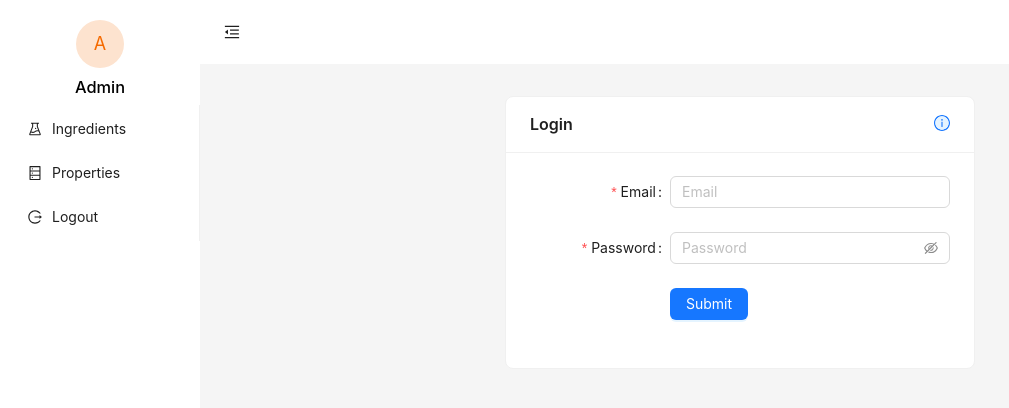
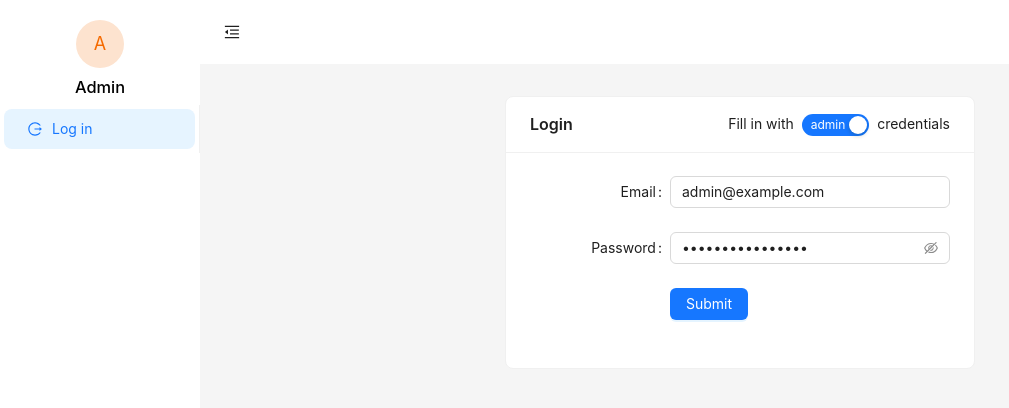
Before and after one commit to eyudina/ingredient-checker, a React (Create React App) app: page /ingredient-checker/login in a window 1280 px wide. Shown: the top 408 px of the page, without its empty margins (0-1009 px from the left). Built offline with nearby package versions, Linux system fonts and the light colour scheme.

Commit message:
Add user auth

```diff
--- a/src/App.tsx
+++ b/src/App.tsx
@@ -1,13 +1,17 @@
 import "./App.css";
-import { BrowserRouter, Routes, Route } from "react-router-dom";
+import { BrowserRouter, Routes, Route, Navigate } from "react-router-dom";
 import { Provider } from "react-redux";
 import store from "redux/store";
 import LoginPage from "components/LoginPage";
 import AppLayout from "components/AppLayout";
 import { PropertiesTable } from "components/PropertiesTable";
 import { IngredientsTable } from "components/IngredientsTable";
+import { userHasFeature } from "utils";
+import { Feature } from "types";
 
 const App = () => {
+  const currentUser = store.getState().auth.user;
+
   return (
     <Provider store={store}>
       <BrowserRouter basename="/ingredient-checker">
@@ -16,6 +20,7 @@ const App = () => {
             <Route index element={<IngredientsTable />} />
             <Route path="properties" element={<PropertiesTable />} />
             <Route path="login" element={<LoginPage />} />
+            <Route path="*" element={<Navigate to="/" />} />
           </Route>
         </Routes>
       </BrowserRouter>
--- a/src/components/AppLayout.tsx
+++ b/src/components/AppLayout.tsx
@@ -9,6 +9,10 @@ import {
   MenuFoldOutlined,
   MenuUnfoldOutlined,
 } from "@ant-design/icons";
+import { Feature } from "types";
+import { useSelector } from "react-redux";
+import { RootState } from "redux/store";
+import { userHasFeature } from "utils";
 
 const { Header, Sider, Content } = Layout;
 const { useBreakpoint } = Grid;
@@ -20,6 +24,7 @@ const items = [
     label: "Ingredients",
     icon: <ExperimentOutlined />,
     path: "/",
+    requiredFeatures: [Feature.ingredientIndex],
   },
   {
     key: "properties",
@@ -27,15 +32,24 @@ const items = [
     label: "Properties",
     icon: <DatabaseOutlined />,
     path: "/properties",
+    requiredFeatures: [],
   },
   {
     key: "logout",
     type: "item",
-    label: "Logout",
+    label: "Log out",
     icon: <LogoutOutlined />,
-    path: "/login",
+    path: "/logout",
   },
 ];
+
+const loginMenuItem = {
+  key: "login",
+  type: "item",
+  label: "Log in",
+  icon: <LogoutOutlined />,
+  path: "/login",
+};
 
 export const AppLayout = () => {
   const screens = useBreakpoint();
@@ -45,6 +59,8 @@ export const AppLayout = () => {
   const [pageTitle, setPageTitle] = useState("Ingredients");
   const [selectedKey, setSelectedKey] = useState("/");
   const location = useLocation();
+
+  const currentUser = useSelector((state: RootState) => state.auth.user);
 
   const {
     token: { colorBgContainer },
@@ -93,11 +109,25 @@ export const AppLayout = () => {
           <h3 style={{ marginTop: "10px" }}>Admin</h3>
         </div>
         <Menu theme="light" selectedKeys={[selectedKey]} mode="inline">
-          {items.map((item) => (
-            <Menu.Item key={item.key} icon={item.icon}>
-              <Link to={item.path}>{item.label}</Link>
+          {currentUser &&
+            items
+              .filter(
+                (item) =>
+                  !item.requiredFeatures ||
+                  item.requiredFeatures.some((requiredFeature) =>
+                    userHasFeature(currentUser, requiredFeature)
+                  )
+              )
+              .map((item) => (
+                <Menu.Item key={item.key} icon={item.icon}>
+                  <Link to={item.path}>{item.label}</Link>
+                </Menu.Item>
+              ))}
+          {!currentUser && (
+            <Menu.Item key={loginMenuItem.key} icon={loginMenuItem.icon}>
+              <Link to={loginMenuItem.path}>{loginMenuItem.label}</Link>
             </Menu.Item>
-          ))}
+          )}
         </Menu>
       </Sider>
       <Layout>
--- a/src/components/LoginPage.tsx
+++ b/src/components/LoginPage.tsx
@@ -1,32 +1,56 @@
 import { useState } from "react";
-import { useDispatch } from "react-redux";
+import { useSelector, useDispatch } from "react-redux";
 import { useNavigate } from "react-router-dom";
-import { Card, Form, Input, Button, Tooltip, message } from "antd";
-import { InfoCircleTwoTone, UserOutlined } from "@ant-design/icons";
-import { TUser, UserRole } from "types";
-import { mockUserList } from "../mocks/mocks";
-import { loginFailure, loginSuccess } from "../redux/authSlice";
+import { Card, Form, Input, Button, Switch, message } from "antd";
+import { UserRole } from "types";
+import { loginSuccess } from "../redux/authSlice";
+import { RootState } from "redux/store";
 
 const LoginPage = () => {
-  const [email, setEmail] = useState<string | undefined>(undefined);
-  const [password, setPassword] = useState<string | undefined>(undefined);
-
   const dispatch = useDispatch();
   const navigate = useNavigate();
 
-  const handleSubmit = (values: TUser) => {
-    const user = mockUserList.find(
+  const { users } = useSelector((state: RootState) => state.auth);
+
+  const [isSwitchOn, setIsSwitchOn] = useState<boolean>(true);
+  const [email, setEmail] = useState<string>(
+    isSwitchOn
+      ? users.find((user) => user.role === UserRole.admin)?.email || ""
+      : users.find((user) => user.role === UserRole.user)?.email || ""
+  );
+  const [password, setPassword] = useState<string>(
+    isSwitchOn
+      ? users.find((user) => user.role === UserRole.admin)?.password || ""
+      : users.find((user) => user.role === UserRole.user)?.password || ""
+  );
+
+  const handleSubmit = () => {
+    const user = users.find(
       (user) => user.email === email && user.password === password
     );
 
     if (user?.role && Object.values(UserRole).includes(user.role)) {
-      dispatch(loginSuccess({ email }));
+      dispatch(loginSuccess({ user }));
       navigate("/");
       message.success("Login successful");
     } else {
-      dispatch(loginFailure({ error: "Invalid email or password" }));
       message.error("Invalid email or password");
     }
+  };
+
+  const handleSwitchChange = (checked: boolean) => {
+    setIsSwitchOn(checked);
+
+    setEmail(
+      checked
+        ? users.find((user) => user.role === UserRole.admin)?.email || ""
+        : users.find((user) => user.role === UserRole.user)?.email || ""
+    );
+    setPassword(
+      checked
+        ? users.find((user) => user.role === UserRole.admin)?.password || ""
+        : users.find((user) => user.role === UserRole.user)?.password || ""
+    );
   };
 
   return (
@@ -43,43 +67,16 @@ const LoginPage = () => {
         <Card
           title="Login"
           extra={
-            <Tooltip
-              title={
-                <>
-                  <span style={{ fontWeight: 700 }}>Credentials</span>
-                  <br />
-                  <span style={{ color: "#b1b5b8" }}>
-                    =====================
-                  </span>
-                  <br />
-                  <UserOutlined style={{ marginRight: 8 }} />
-                  Admin
-                  <br />
-                  Email: {mockUserList[0].email}
-                  <br />
-                  Password: {mockUserList[0].password}
-                  <br />
-                  <span style={{ color: "#b1b5b8" }}>
-                    ----------------------------
-                  </span>
-                  <br />
-                  <UserOutlined style={{ marginRight: 8 }} />
-                  User
-                  <br />
-                  Email: {mockUserList[1].email}
-                  <br />
-                  User Password: {mockUserList[1].password}
-                  <br />
-                  <span style={{ color: "#b1b5b8" }}>
-                    ----------------------------
-                  </span>
-                </>
-              }
-            >
-              <InfoCircleTwoTone
-                style={{ marginLeft: 16, fontSize: 16, cursor: "pointer" }}
-              />
-            </Tooltip>
+            <span>
+              Fill in with &nbsp;
+              <Switch
+                checkedChildren={UserRole.admin}
+                unCheckedChildren={UserRole.user}
+                onChange={handleSwitchChange}
+                defaultChecked={isSwitchOn}
+              ></Switch>
+              &nbsp; credentials
+            </span>
           }
         >
           <Form
@@ -94,7 +91,6 @@ const LoginPage = () => {
           >
             <Form.Item
               label="Email"
-              name="email"
               rules={[{ required: true, message: "Please enter email" }]}
             >
               <Input
@@ -106,7 +102,6 @@ const LoginPage = () => {
             </Form.Item>
             <Form.Item
               label="Password"
-              name="password"
               rules={[{ required: true, message: "Please enter password" }]}
             >
               <Input.Password
--- a/src/mocks/mocks.tsx
+++ b/src/mocks/mocks.tsx
@@ -8,14 +8,14 @@ export const mockUserList: TUser[] = [
     id: uuidv4(),
     name: "Admin",
     email: "admin@example.com",
-    password: "admin",
+    password: "upSKIYM2iXqur9gm",
     role: UserRole.admin,
   },
   {
     id: uuidv4(),
     name: "User",
     email: "user@example.com",
-    password: "user",
+    password: "rgcQOIdN4p58Yknw",
     role: UserRole.user,
   },
 ];
--- a/src/redux/authSlice.tsx
+++ b/src/redux/authSlice.tsx
@@ -1,17 +1,15 @@
 import { createSlice, PayloadAction } from "@reduxjs/toolkit";
 import { TUser } from "types";
+import { mockUserList } from "mocks/mocks";
 
 type TAuthState = {
-  isAuthenticated: boolean;
-  user: {
-    email: string;
-    role: TUser["role"];
-  } | null;
+  user: TUser | null;
+  users: TUser[];
 };
 
 const initialState: TAuthState = {
-  isAuthenticated: false,
   user: null,
+  users: mockUserList,
 };
 
 const authSlice = createSlice({
@@ -19,19 +17,13 @@ const authSlice = createSlice({
   initialState,
   reducers: {
     loginSuccess: (state, action: PayloadAction<any>) => {
-      state.isAuthenticated = true;
       state.user = action.payload.user;
     },
-    loginFailure: (state, action: PayloadAction<any>) => {
-      state.isAuthenticated = false;
-      state.user = null;
-    },
     logoutSuccess: (state, action: PayloadAction<any>) => {
-      state.isAuthenticated = false;
       state.user = null;
     },
   },
 });
 
-export const { loginSuccess, loginFailure, logoutSuccess } = authSlice.actions;
+export const { loginSuccess, logoutSuccess } = authSlice.actions;
 export default authSlice.reducer;
--- a/src/types.tsx
+++ b/src/types.tsx
@@ -16,6 +16,16 @@ export enum UserRole {
   admin = "admin",
 }
 
+export enum Feature {
+  ingredientIndex = "ingredientIndex",
+  ingredientManagement = "ingredientManagement",
+}
+
+export const featuresByRole = {
+  [UserRole.admin]: [Feature.ingredientIndex, Feature.ingredientManagement],
+  [UserRole.user]: [Feature.ingredientIndex],
+};
+
 export type TUser = {
   id: string;
   name: string;
--- /dev/null
+++ b/src/utils.tsx
@@ -0,0 +1,5 @@
+import { Feature, TUser, featuresByRole } from "types";
+
+export const userHasFeature = (user: TUser, feature: Feature) => {
+  return user && user.role && featuresByRole[user.role].includes(feature);
+};
```
Also changed, not shown: src/components/PrivateRoute.tsx (+3 -6 lines).
